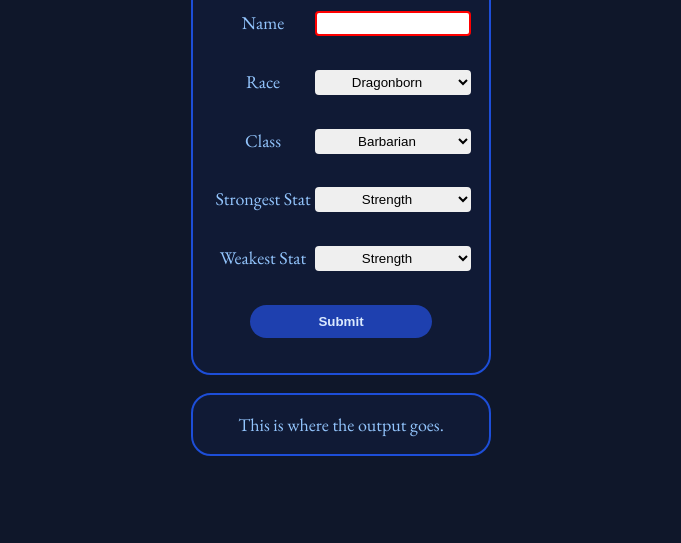
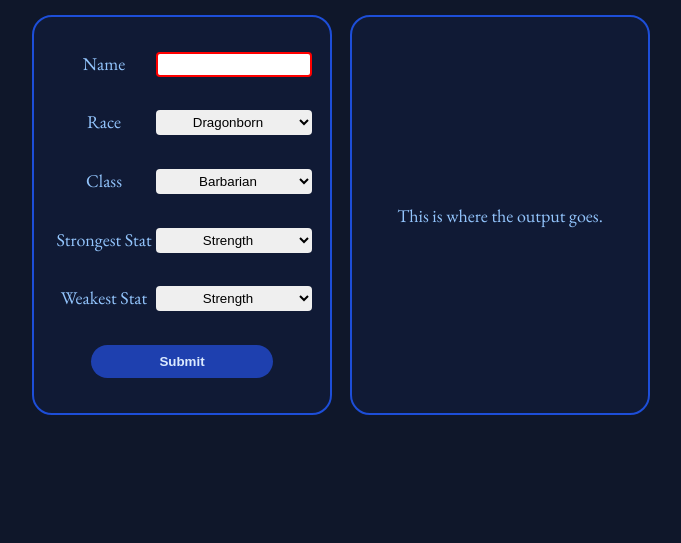
Before and after one commit to jsvolta/TheFoolsGreeting, a plain HTML site: page index.html in a window 1280 px wide. Shown: the part 257-800 px from the top of the page, without its empty margins (299-980 px from the left). Drawn offline with nearby package versions, Linux system fonts and the light colour scheme; a web font is replaced by a local one.

Commit message:
Move output panel to right of form

```diff
--- a/css/main.css
+++ b/css/main.css
@@ -49,6 +49,7 @@
 
     /* margins, padding, etc. */
     --main-margin-between: 1rem;
+    --panel-size: 300px;
 }
 
 /* STYLING */
@@ -74,7 +75,6 @@ html {
 }
 
 body {
-    width: 500px;
     height: 100%;
 
     display: flex;
@@ -92,6 +92,7 @@ h1 {
 
 .Description {
     box-sizing: border-box;
+    width: 500px;
     margin-top: 1rem;
     margin-bottom: 1rem;
 
@@ -100,18 +101,19 @@ h1 {
 
 main {
     box-sizing: border-box;
-    width: 300px;
+    width: calc((var(--panel-size) * 2) + var(--main-margin-between));
+    height: 400px;
 
     display: flex;
-    flex-direction: column;
+    flex-direction: row;
     justify-content: space-between;
     align-items: center;
 }
 
 form {
     box-sizing: border-box;
-    width: 100%;
-    height: 400px;
+    width: var(--panel-size);
+    height: 100%;
     padding: 1rem 1rem;
 
     border-radius: 20px;
@@ -191,10 +193,9 @@ input[type=submit]:active {
 
 .OutputContainer {
     box-sizing: border-box;
-    width: 100%;
+    width: var(--panel-size);
+    height: 100%;
     padding: 1rem 1rem;
-
-    margin-top: var(--main-margin-between);
 
     background-color: var(--main-elements-background-color);
 
```
